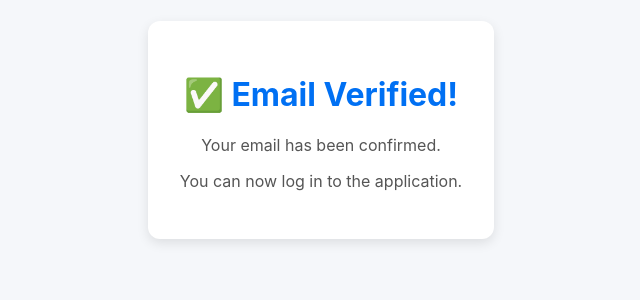
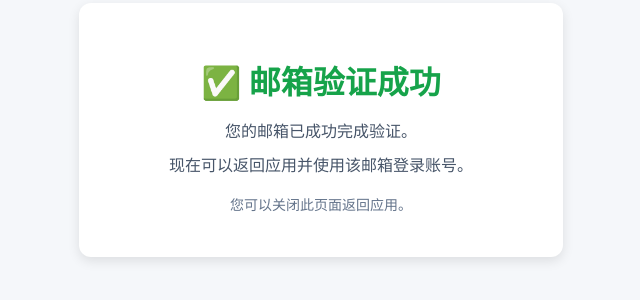
Before and after one commit to Murphy-lga/static-page, a plain HTML site: page index.html in a window 1280 px wide. Shown: the part 270-570 px from the top of the page, without its empty margins (319-959 px from the left). Drawn offline with Linux system fonts and the light colour scheme.

Commit message:
Update index.html
优化提示信息

```diff
--- a/index.html
+++ b/index.html
@@ -1,42 +1,76 @@
 <!DOCTYPE html>
-<html lang="en">
+<html lang="zh-CN">
 <head>
 <meta charset="UTF-8" />
 <meta name="viewport" content="width=device-width, initial-scale=1.0"/>
-  <title>Email Verified</title>
+<title>邮箱验证成功</title>
+
 <style>
-    body {
-      font-family: -apple-system, BlinkMacSystemFont, 'Segoe UI', sans-serif;
-      display: flex;
-      justify-content: center;
-      align-items: center;
-      height: 100vh;
-      margin: 0;
-      background: #f5f7fa;
+body{
+ font-family:-apple-system,BlinkMacSystemFont,'Segoe UI',Roboto,sans-serif;
+ display:flex;
+ justify-content:center;
+ align-items:center;
+ height:100vh;
+ margin:0;
+ background:#f5f7fa;
 }
-    .container {
-      text-align: center;
-      padding: 2rem;
-      border-radius: 12px;
-      background: white;
-      box-shadow: 0 4px 12px rgba(0,0,0,0.1);
-      max-width: 90%;
+
+.container{
+ text-align:center;
+ padding:2rem;
+ border-radius:12px;
+ background:white;
+ box-shadow:0 4px 12px rgba(0,0,0,0.1);
+ max-width:420px;
+ width:90%;
 }
-    h1 { color: #0070f3; }
-    p { color: #555; margin-top: 1rem; }
+
+h1{
+ color:#16a34a;
+ margin-bottom:1rem;
+}
+
+p{
+ color:#475569;
+ margin:0.5rem 0;
+ line-height:1.6;
+}
+
+.tip{
+ margin-top:1rem;
+ font-size:14px;
+ color:#64748b;
+}
+
 </style>
 </head>
+
 <body>
+
 <div class="container">
-    <h1>✅ Email Verified!</h1>
-    <p id="msg">Your email has been confirmed.</p>
-    <p>You can now log in to the application.</p>
+
+<h1>✅ 邮箱验证成功</h1>
+
+<p>您的邮箱已成功完成验证。</p>
+
+<p>现在可以返回应用并使用该邮箱登录账号。</p>
+
+<p class="tip">您可以关闭此页面返回应用。</p>
+
 <script>
-      // 可选：自动关闭窗口（适合桌面应用）
-      setTimeout(() => {
-        if (window.opener) window.close();
-      }, 5000);
+
+setTimeout(()=>{
+
+ if(window.opener){
+  window.close();
+ }
+
+},5000);
+
 </script>
+
 </div>
+
 </body>
 </html>
```
Lines whose indentation alone changed are shown as unchanged.
